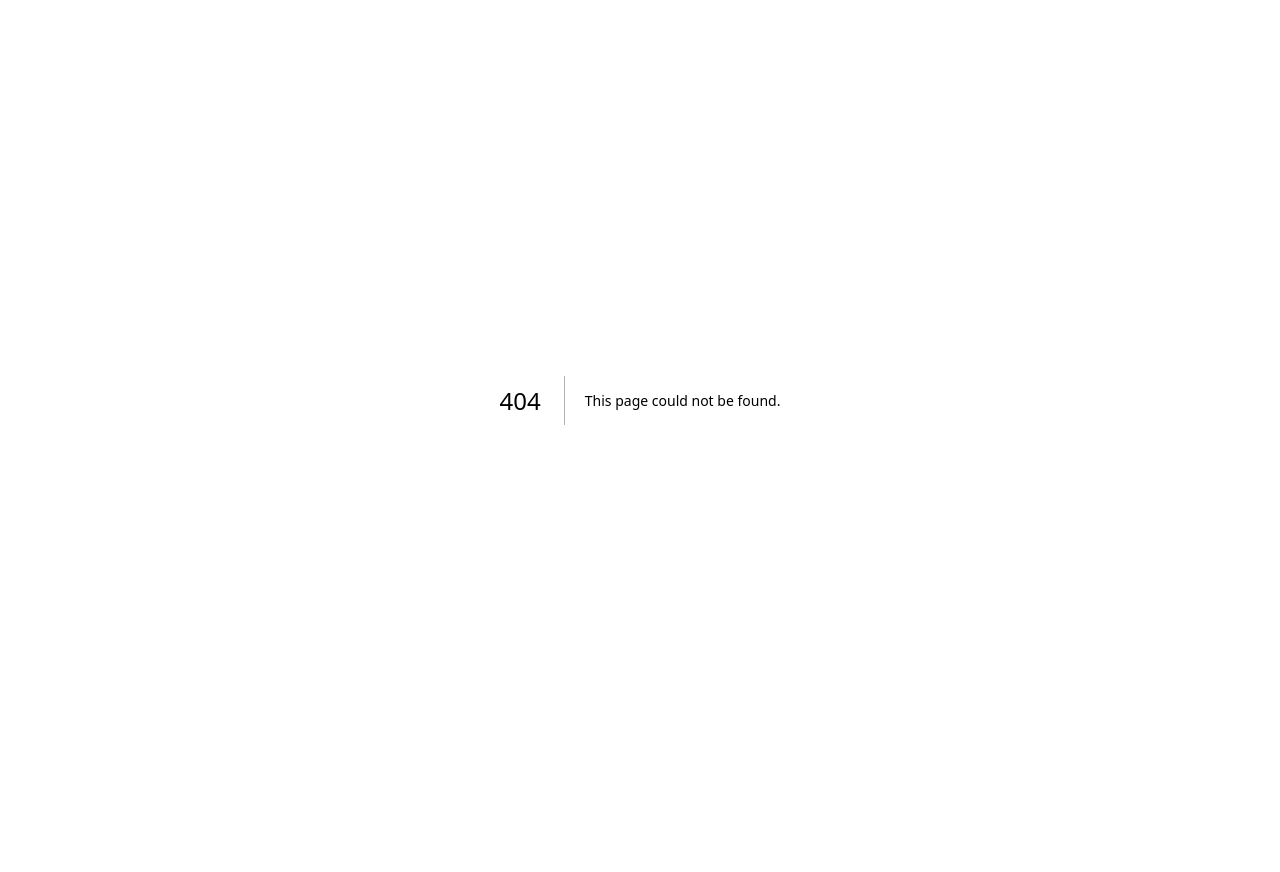
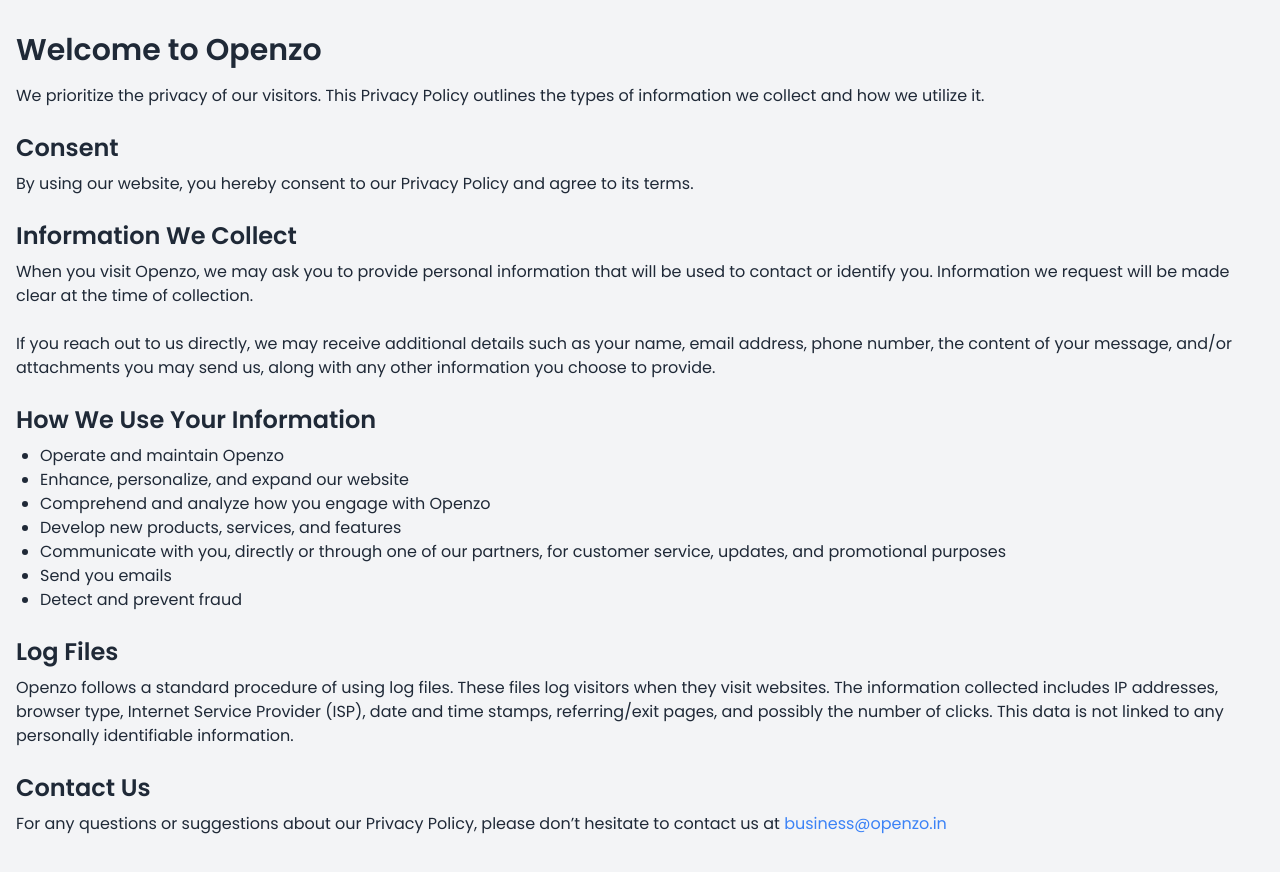
Before and after one commit to tanush-128/openzo_marketplace, a Next.js app: page /privacyPolicy in a window 1280 px wide. Before the commit this address had no page. Shown: the top 872 px of the page. Before the commit the page ends 800 px from the top, so only its background shows below. Built offline with nearby package versions, Linux system fonts and the light colour scheme.

Commit message:
feat:privacy policy added

```diff
--- /dev/null
+++ b/src/app/privacyPolicy/page.tsx
@@ -0,0 +1,66 @@
+export default function privacyPolicyPage() {
+  return (
+    <div className="bg-gray-100 text-gray-800">
+      <div className="container mx-auto px-4 py-8">
+        <h1 className="mb-4 text-3xl font-bold">Welcome to Openzo</h1>
+
+        <p className="mb-6">
+          We prioritize the privacy of our visitors. This Privacy Policy
+          outlines the types of information we collect and how we utilize it.
+        </p>
+
+        <h2 className="mb-2 text-2xl font-bold">Consent</h2>
+        <p className="mb-6">
+          By using our website, you hereby consent to our Privacy Policy and
+          agree to its terms.
+        </p>
+
+        <h2 className="mb-2 text-2xl font-bold">Information We Collect</h2>
+        <p className="mb-6">
+          When you visit Openzo, we may ask you to provide personal information
+          that will be used to contact or identify you. Information we request
+          will be made clear at the time of collection.
+        </p>
+        <p className="mb-6">
+          If you reach out to us directly, we may receive additional details
+          such as your name, email address, phone number, the content of your
+          message, and/or attachments you may send us, along with any other
+          information you choose to provide.
+        </p>
+
+        <h2 className="mb-2 text-2xl font-bold">How We Use Your Information</h2>
+        <ul className="mb-6 list-disc pl-6">
+          <li>Operate and maintain Openzo</li>
+          <li>Enhance, personalize, and expand our website</li>
+          <li>Comprehend and analyze how you engage with Openzo</li>
+          <li>Develop new products, services, and features</li>
+          <li>
+            Communicate with you, directly or through one of our partners, for
+            customer service, updates, and promotional purposes
+          </li>
+          <li>Send you emails</li>
+          <li>Detect and prevent fraud</li>
+        </ul>
+
+        <h2 className="mb-2 text-2xl font-bold">Log Files</h2>
+        <p className="mb-6">
+          Openzo follows a standard procedure of using log files. These files
+          log visitors when they visit websites. The information collected
+          includes IP addresses, browser type, Internet Service Provider (ISP),
+          date and time stamps, referring/exit pages, and possibly the number of
+          clicks. This data is not linked to any personally identifiable
+          information.
+        </p>
+
+        <h2 className="mb-2 text-2xl font-bold">Contact Us</h2>
+        <p className="mb-6">
+          For any questions or suggestions about our Privacy Policy, please
+          don’t hesitate to contact us at{" "}
+          <a href="mailto:business@openzo.in" className="text-blue-500">
+            business@openzo.in
+          </a>
+        </p>
+      </div>
+    </div>
+  );
+}
--- a/src/widgets/adCarousel.tsx
+++ b/src/widgets/adCarousel.tsx
@@ -16,6 +16,8 @@ async function fetchAds() {
   //   setError("An error occurred while fetching ads.");
   //   setLoading(false);
 }
+
+
 
 const AdSpace = async () => {
   const ads = await fetchAds();
```
